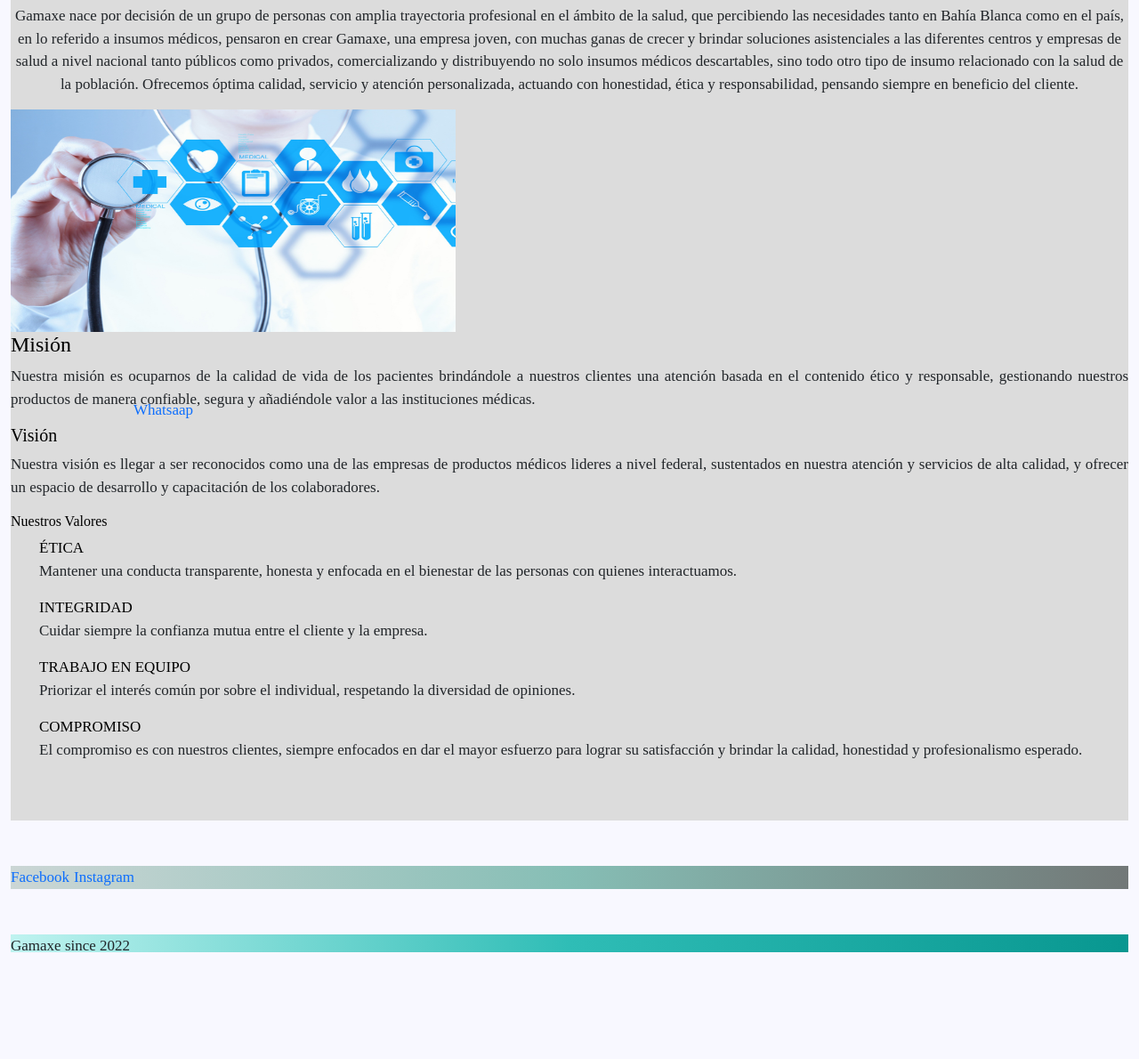
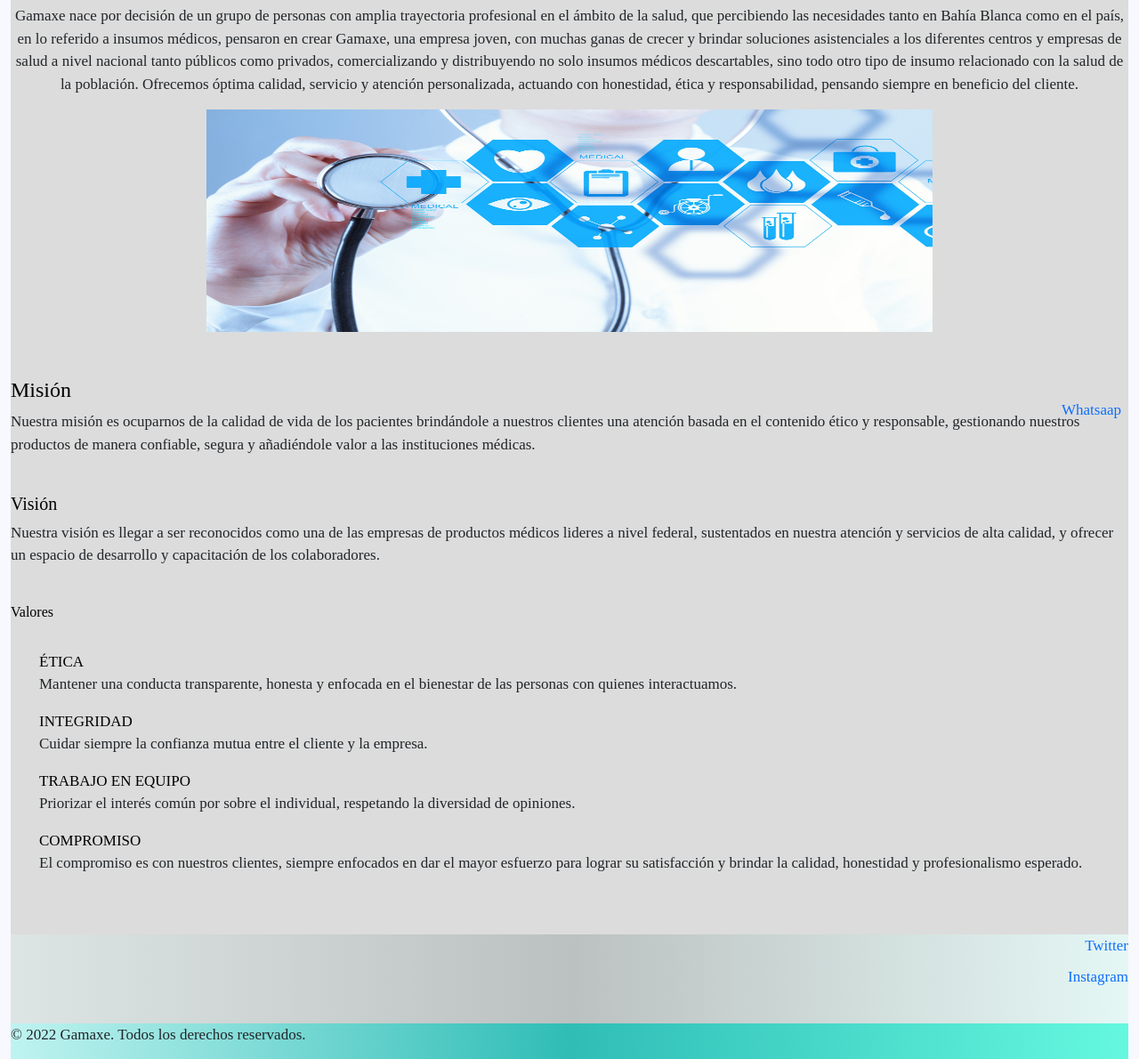
Before and after one commit to vaninamontagner/gamaxe-montagner, a plain HTML site: page index.html in a window 1280 px wide. Shown: the part 307-1497 px from the top of the page at 89% size. Before the commit the page ends 1382 px from the top, so only its background shows below. Drawn offline with nearby package versions, Linux system fonts and the light colour scheme.

Commit message:
Segunda Entrega Proyecto Final

```diff
--- a/css/estilo.css
+++ b/css/estilo.css
@@ -69,7 +69,7 @@ ul li {
 }
 
 .parraf{
-    text-align:justify;
+    text-align:left;
 }
 
 .logo{
@@ -78,12 +78,11 @@ ul li {
 
 }
 
-
 .edificio{
     background-image: url(../img/edificio.jpeg);
     background-position: right;
     border-radius: 5px;
-
+    width: 400px;
 }
 
 .imagenesProductos{
@@ -92,16 +91,27 @@ ul li {
     height: 100px;
     width: 100px;
 
+}
 
+.contenedorInsumos{
+    text-align: center;
 }
 
 .insumosMedicos{
-    top: 0;
+    /*top: 0;
     bottom: 0;
     left: 0;
     right: 0;
-    margin: auto;
+    margin: auto;*/
+    width: 65%;
+    max-width: 1024px;
 }
+
+.contenedorFormulario{
+    text-align: center;
+}
+
+
 
 /*ESTILO DE LA LISTA*/
 
@@ -165,6 +175,7 @@ img {
     border: 1px black solid;
     width: 400px;
     background: linear-gradient(to right, #8D9595,#406866);
+
 }
 
 /*FIXED*/
@@ -172,7 +183,9 @@ img {
 .whatsapp{
     position: fixed;
     bottom: 20px;
-    left: 150px;
+    /*left: 150px;*/
+    right: 20px;
+    display: flex;
 }
 
 
@@ -204,6 +217,7 @@ img {
 
 }
 
+
 /*GRID AREAS*/
 
 /*MOBILE FIRST*/
@@ -231,14 +245,14 @@ main {
 
 footer{
     /*GRADIENTE LINEAL*/
-    background: linear-gradient(to right,#BFF3F0, #2FBDB6,#089790);
+    background: linear-gradient(to right,#BFF3F0, #2FBDB6, #65F8DF);
     grid-area: footer;
     /*FLEXBOX*/
     display: flex;
     flex-direction: row ;
     align-items: flex-start;
     justify-content: flex-start;
-    height: 20px;
+    height: 40px;
 }
 
 .enlaces{
@@ -246,10 +260,11 @@ footer{
     grid-area: enlaces;
     /*FLEXBOX*/
     display: flex;
-    flex-direction: row;
-    align-items:flex-start;
-    justify-content: flex-start;
-    gap: 5px;
+    flex-direction:column;
+    align-items:flex-end;
+    justify-content:right;
+    gap: 10px;
+    height: 100px;
 
 }
 
@@ -328,8 +343,8 @@ h2 {
 
 /*GRADIENTE LINEAL*/
 
-.enlaces{
-    background: linear-gradient(to left, #727877,#86BEB5, #CBD6D5);
+.enlaces {
+    background: linear-gradient(to left, #E4F7F4, #BBC1C0,#DDE5E4);
 }
 
 /*ANIMACIONES*/
--- a/index.html
+++ b/index.html
@@ -12,16 +12,21 @@
       type="image/x-icon"
     />
     <!-- BOOSTSTRAP -->
-<link href="https://cdn.jsdelivr.net/npm/bootstrap@5.2.0/dist/css/bootstrap.min.css" rel="stylesheet" integrity="sha384-gH2yIJqKdNHPEq0n4Mqa/HGKIhSkIHeL5AyhkYV8i59U5AR6csBvApHHNl/vI1Bx" crossorigin="anonymous">
+    <link
+      href="https://cdn.jsdelivr.net/npm/bootstrap@5.2.0/dist/css/bootstrap.min.css"
+      rel="stylesheet"
+      integrity="sha384-gH2yIJqKdNHPEq0n4Mqa/HGKIhSkIHeL5AyhkYV8i59U5AR6csBvApHHNl/vI1Bx"
+      crossorigin="anonymous"
+    />
     <!-- CSS -->
     <link rel="stylesheet" href="css/estilo.css" />
   </head>
 
-  <body class="gridPadre container-fluid ">
+  <body class="gridPadre container-fluid">
     <!-- ETIQUETA SEMANTICA (encabezado) -->
     <header>
       <div>
-        <img class="logo" src="img/logo.png" alt="logo">
+        <img class="logo" src="img/logo.png" alt="logo" />
       </div>
       <h1>DROGUERÍA-PRODUCTOS MÉDICOS</h1>
 
@@ -51,23 +56,39 @@
       <nav class="navbar navbar-expand-lg bg-light">
         <div class="container-fluid">
           <a class="navbar-brand" href="#">GAMAXE</a>
-      <button class="navbar-toggler" type="button" data-bs-toggle="collapse" data-bs-target="#navbarNavAltMarkup" aria-controls="navbarNavAltMarkup" aria-expanded="false" aria-label="Toggle navigation">
+          <button
+            class="navbar-toggler"
+            type="button"
+            data-bs-toggle="collapse"
+            data-bs-target="#navbarNavAltMarkup"
+            aria-controls="navbarNavAltMarkup"
+            aria-expanded="false"
+            aria-label="Toggle navigation"
+          >
             <span class="navbar-toggler-icon"></span>
           </button>
           <div class="collapse navbar-collapse" id="navbarNavAltMarkup">
             <div class="navbar-nav">
-          <a class="nav-link active" aria-current="page" href="index.html">INICIO</a>
-          <a class="nav-link active" aria-current="page" href="html/novedades.html">NOVEDADES</a>
+              <a class="nav-link active" aria-current="page" href="index.html"
+                >INICIO</a
+              >
+              <a
+                class="nav-link active"
+                aria-current="page"
+                href="html/novedades.html"
+                >NOVEDADES</a
+              >
               <a class="nav-link" href="html/promociones.html">PROMOCIONES</a>
               <a class="nav-link" href="html/productos.html">PRODUCTOS</a>
-          <a class="nav-link" href="html/distribuidores.html">DISTRIBUIDORES</a>
+              <a class="nav-link" href="html/distribuidores.html"
+                >DISTRIBUIDORES</a
+              >
               <a class="nav-link" href="html/contacto.html">CONTACTO</a>
             </div>
           </div>
         </div>
       </nav>
       <!-- FIN NAVBA -->
-
     </header>
 
     <main>
@@ -79,7 +100,7 @@
         profesional en el ámbito de la salud, que percibiendo las necesidades
         tanto en Bahía Blanca como en el país, en lo referido a insumos médicos,
         pensaron en crear Gamaxe, una empresa joven, con muchas ganas de crecer
-        y brindar soluciones asistenciales a las diferentes centros y empresas
+        y brindar soluciones asistenciales a los diferentes centros y empresas
         de salud a nivel nacional tanto públicos como privados, comercializando
         y distribuyendo no solo insumos médicos descartables, sino todo otro
         tipo de insumo relacionado con la salud de la población. Ofrecemos
@@ -88,7 +109,15 @@
         cliente.
       </p>
 
-      <img class="insumosMedicos"  src="../img/insumos-medicos.jpg" alt="insumosmedicos" />
+      <div class="contenedorInsumos">
+        <img
+          class="insumosMedicos"
+          src="img/insumos-medicos.jpg"
+          alt="insumosmedicos"
+        />
+      </div>
+
+      <br /><br />
 
       <h4>Misión</h4>
       <p class="parraf">
@@ -97,6 +126,7 @@
         ético y responsable, gestionando nuestros productos de manera confiable,
         segura y añadiéndole valor a las instituciones médicas.
       </p>
+      <br />
       <h5>Visión</h5>
       <p class="parraf">
         Nuestra visión es llegar a ser reconocidos como una de las empresas de
@@ -104,8 +134,10 @@
         atención y servicios de alta calidad, y ofrecer un espacio de desarrollo
         y capacitación de los colaboradores.
       </p>
+      <br />
       <div>
-        <h6 class="padreFlex">Nuestros Valores</h6>
+        <h6 class="padreFlex">Valores</h6>
+        <br />
         <ul>
           <li class="hijoFlex">Ética</li>
           <p>
@@ -132,25 +164,23 @@
       <br /><br />
     </main>
 
-    <br /><br />
-
     <!-- ENLACES ABSOLUTOS -->
     <div class="enlaces">
-    <a  href="https://es-la.facebook.com" target="_blank"
-      >Facebook</a
+      <a class="twitter" href="https://twitter.com" target="_blank">Twitter</a>
+      <a class="instagram" href="https://www.instagram.com" target="_blank"
+        >Instagram</a
       >
-    <a  href="https://www.instagram.com" target="_blank">Instagram</a>
       <a class="whatsapp" href="https://www.whatsapp.com" target="_blank"
         >Whatsaap</a
       >
     </div>
-
-   <!-- SALTO DE LINEA -->
-   <BR></BR>
-
     <!-- PIE DE PÁGINA -->
-    <footer>Gamaxe since 2022</footer>
+    <footer>© 2022 Gamaxe. Todos los derechos reservados.</footer>
     <!-- JavaScript Bundle with Popper -->
-<script src="https://cdn.jsdelivr.net/npm/bootstrap@5.2.0/dist/js/bootstrap.bundle.min.js" integrity="sha384-A3rJD856KowSb7dwlZdYEkO39Gagi7vIsF0jrRAoQmDKKtQBHUuLZ9AsSv4jD4Xa" crossorigin="anonymous"></script>
+    <script
+      src="https://cdn.jsdelivr.net/npm/bootstrap@5.2.0/dist/js/bootstrap.bundle.min.js"
+      integrity="sha384-A3rJD856KowSb7dwlZdYEkO39Gagi7vIsF0jrRAoQmDKKtQBHUuLZ9AsSv4jD4Xa"
+      crossorigin="anonymous"
+    ></script>
   </body>
 </html>
```
Also changed, not shown: html/contacto.html (+12 -3 lines), html/distribuidores.html (+10 -4 lines), html/novedades.html (+11 -4 lines), html/productos.html (+13 -5 lines), html/promociones.html (+10 -4 lines), img/barbijo-nk.webp (added), img/cofias.webp (added), img/cubrecalzado.webp (added), img/descartador-agujas.webp (added). Lines whose indentation alone changed are shown as unchanged.
